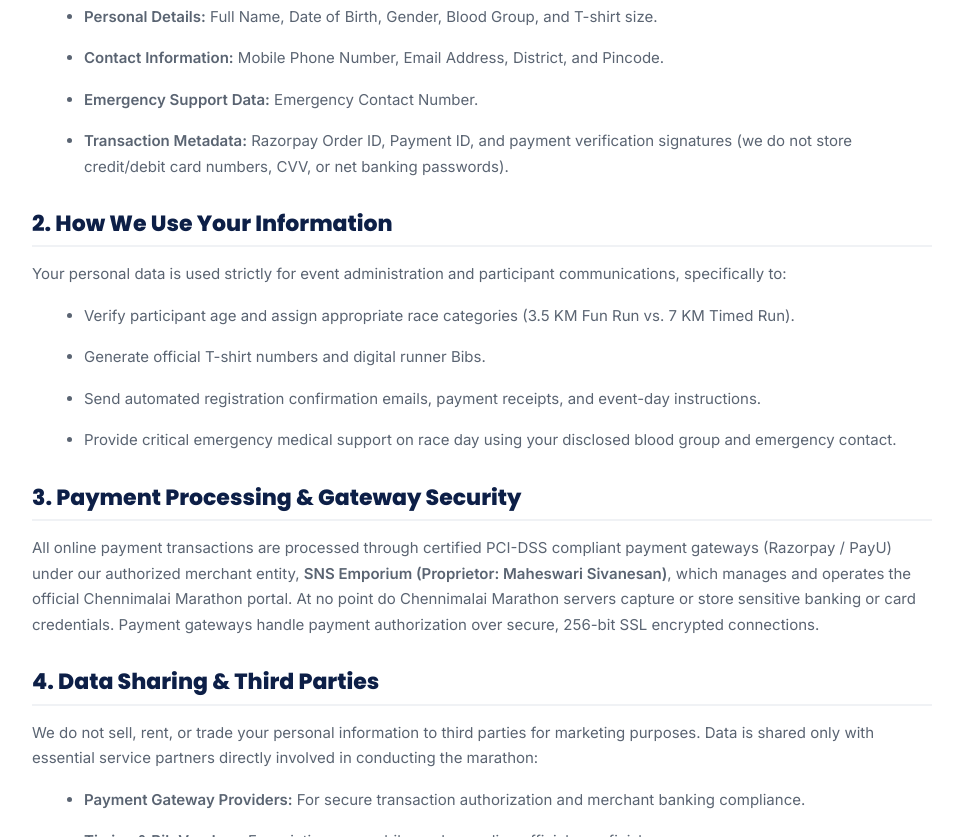
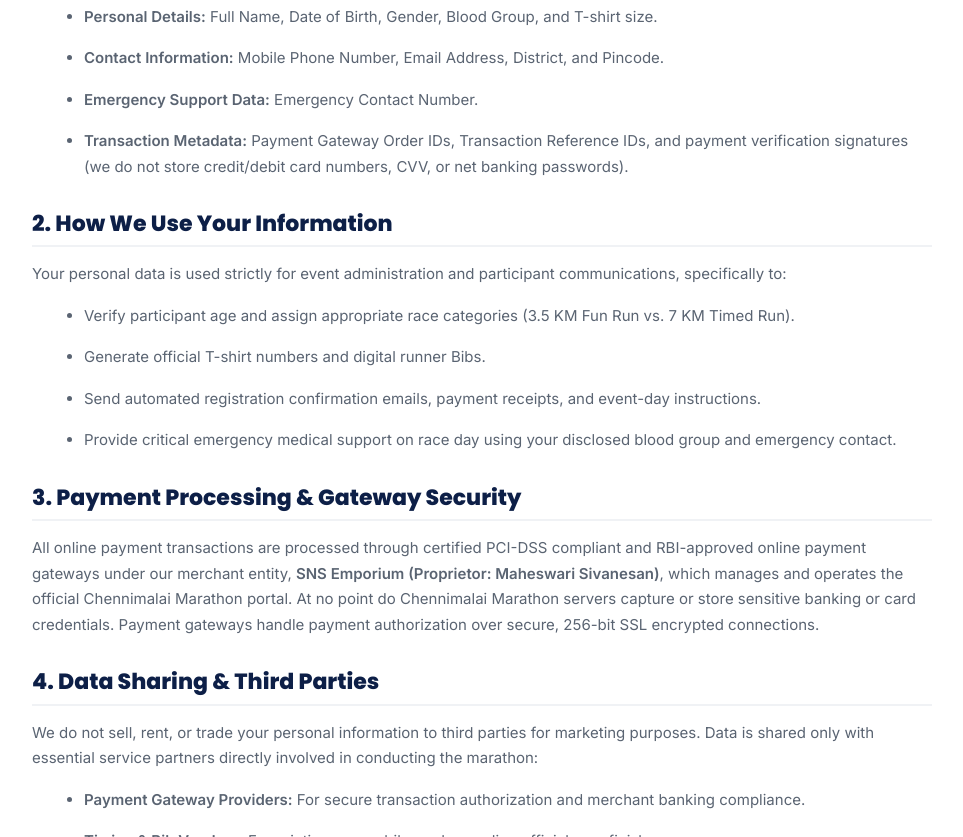
Before and after one commit to cubecorpsol/chennimalaimarathon, a website: page frontend/privacy.html in a window 1280 px wide. Shown: the part 760-1597 px from the top of the page, without its empty margins (158-1121 px from the left). Drawn offline with nearby package versions, Linux system fonts and the light colour scheme; no server answers.

```diff
--- a/frontend/privacy.html
+++ b/frontend/privacy.html
@@ -67,7 +67,7 @@
         <li><strong>Personal Details:</strong> Full Name, Date of Birth, Gender, Blood Group, and T-shirt size.</li>
         <li><strong>Contact Information:</strong> Mobile Phone Number, Email Address, District, and Pincode.</li>
         <li><strong>Emergency Support Data:</strong> Emergency Contact Number.</li>
-        <li><strong>Transaction Metadata:</strong> Razorpay Order ID, Payment ID, and payment verification signatures (we do not store credit/debit card numbers, CVV, or net banking passwords).</li>
+        <li><strong>Transaction Metadata:</strong> Payment Gateway Order IDs, Transaction Reference IDs, and payment verification signatures (we do not store credit/debit card numbers, CVV, or net banking passwords).</li>
       </ul>
 
       <h3>2. How We Use Your Information</h3>
@@ -80,7 +80,7 @@
       </ul>
 
       <h3>3. Payment Processing &amp; Gateway Security</h3>
-      <p>All online payment transactions are processed through certified PCI-DSS compliant payment gateways (Razorpay / PayU) under our authorized merchant entity, <strong>SNS Emporium (Proprietor: Maheswari Sivanesan)</strong>, which manages and operates the official Chennimalai Marathon portal. At no point do Chennimalai Marathon servers capture or store sensitive banking or card credentials. Payment gateways handle payment authorization over secure, 256-bit SSL encrypted connections.</p>
+      <p>All online payment transactions are processed through certified PCI-DSS compliant and RBI-approved online payment gateways under our merchant entity, <strong>SNS Emporium (Proprietor: Maheswari Sivanesan)</strong>, which manages and operates the official Chennimalai Marathon portal. At no point do Chennimalai Marathon servers capture or store sensitive banking or card credentials. Payment gateways handle payment authorization over secure, 256-bit SSL encrypted connections.</p>
 
       <h3>4. Data Sharing &amp; Third Parties</h3>
       <p>We do not sell, rent, or trade your personal information to third parties for marketing purposes. Data is shared only with essential service partners directly involved in conducting the marathon:</p>
```
Also changed, not shown: frontend/refund.html (+2 -2 lines), frontend/terms.html (+1 -1 lines).
